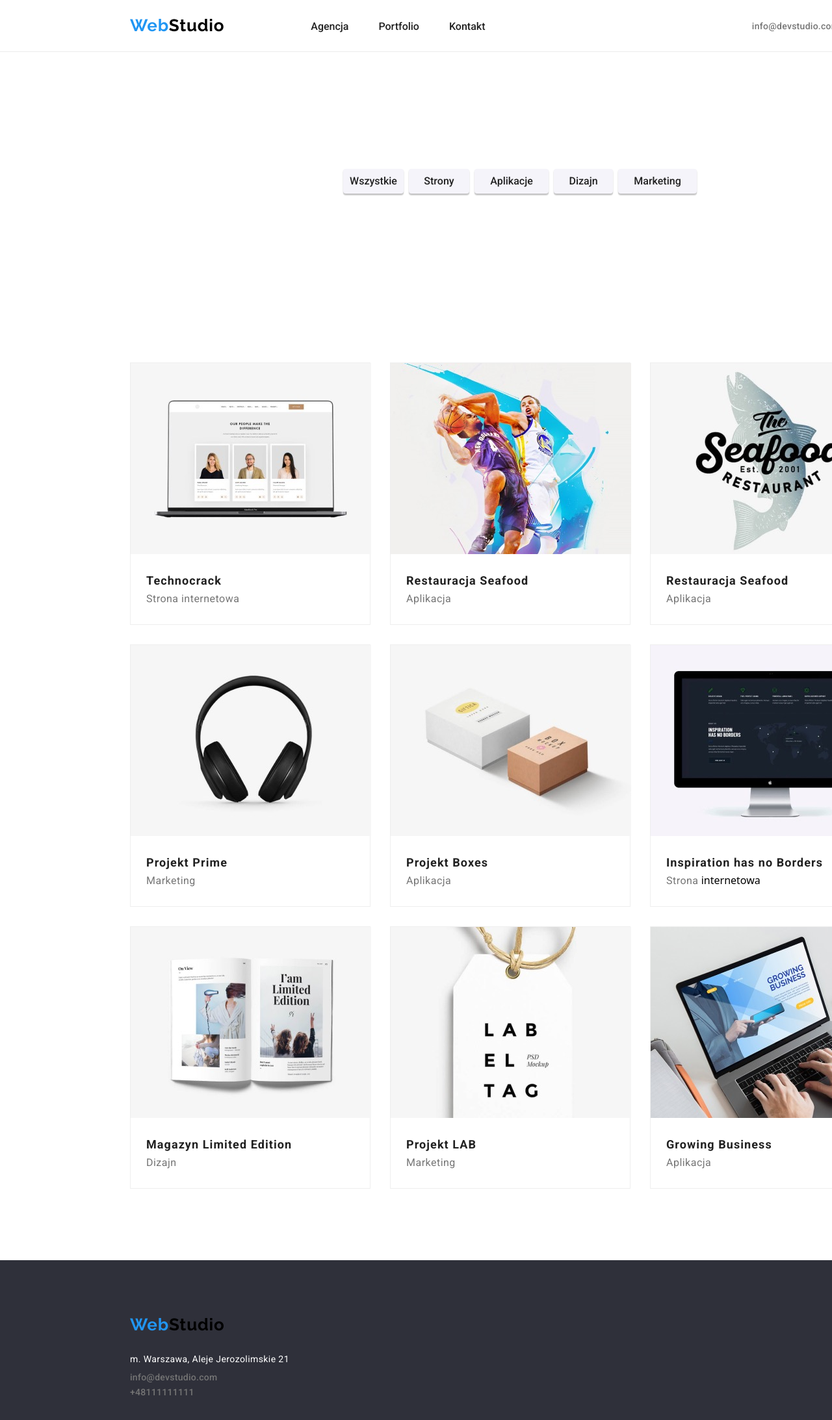
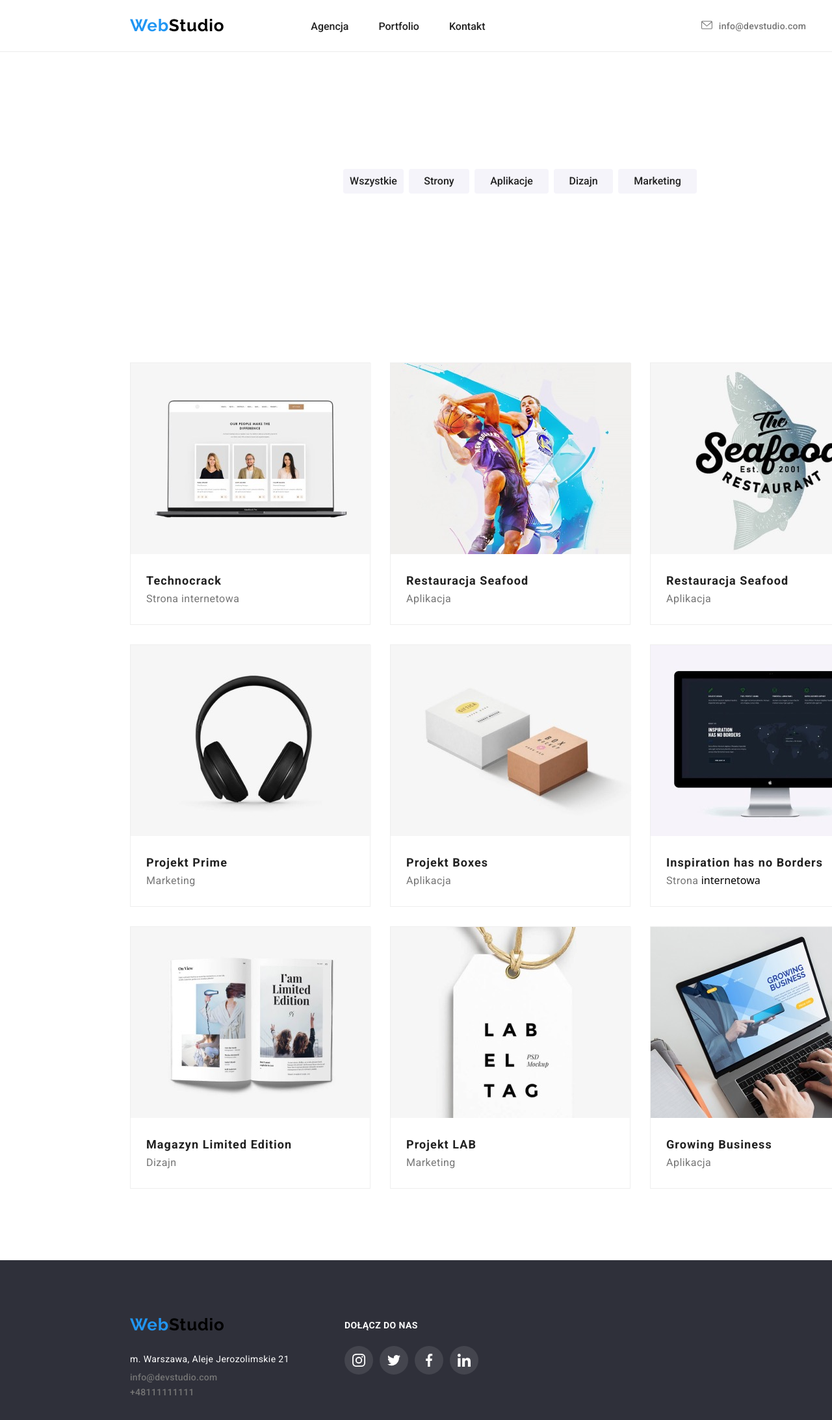
Before and after one commit to sylwesterszkucik/goit-markup-hw-04, a plain HTML site: page portfolio.html in a window 1280 px wide. Shown: the top 2186 px of the page at 65% size. Drawn offline with nearby package versions, Linux system fonts and the light colour scheme.

Commit message:
added focus hover effects to fillters, cards, icons

```diff
--- a/css/styles.css
+++ b/css/styles.css
@@ -318,8 +318,16 @@ figcaption.fig-caption {
   border: none;
   margin-bottom: 56px;
   border-radius: 4px;
+}
+.filters:hover {
   box-shadow: 0px 3px 1px rgba(0, 0, 0, 0.1), 0px 1px 2px rgba(0, 0, 0, 0.08),
     0px 2px 2px rgba(0, 0, 0, 0.12);
+  cursor: pointer;
+}
+.filters:focus {
+  box-shadow: 0px 3px 1px rgba(0, 0, 0, 0.1), 0px 1px 2px rgba(0, 0, 0, 0.08),
+    0px 2px 2px rgba(0, 0, 0, 0.12);
+  cursor: pointer;
 }
 .filterwszystkie {
   width: 93px;
@@ -374,6 +382,10 @@ figcaption.fig-caption {
   background: #ffffff;
   border: 1px solid #eeeeee;
   flex-basis: calc((100% - 2 * 30px) / 3);
+}
+.card:hover {
+  box-shadow: 0px 1px 1px rgba(0, 0, 0, 0.12), 0px 4px 4px rgba(0, 0, 0, 0.06),
+    1px 4px 6px rgba(0, 0, 0, 0.16);
 }
 figure {
   margin: 0;
--- a/portfolio.html
+++ b/portfolio.html
@@ -35,10 +35,27 @@
             </nav>
           </div>
           <div class="communicationbox">
-            <a class="communication" href="mailto:info@devstudio.com"
-              >info@devstudio.com</a
+            <a
+              class="hovercommunications mailmargin"
+              href="mailto:info@devstudio.com"
             >
-            <a class="communication" href="tel:+48111111111">+48111111111</a>
+              <svg width="17px" height="13px">
+                <use
+                  class="communicationiconsvg"
+                  href="./images/icons.svg#icon-envelope"
+                ></use>
+              </svg>
+              info@devstudio.com
+            </a>
+            <a class="hovercommunications" href="tel:+48111111111">
+              <svg width="11px" height="16px">
+                <use
+                  class="communicationiconsvg"
+                  href="./images/icons.svg#icon-smartphone"
+                ></use>
+              </svg>
+              +48111111111
+            </a>
           </div>
         </div>
       </div>
@@ -218,7 +235,7 @@
     <footer>
       <div class="backgroundbox">
         <address>
-          <div class="container">
+          <div class="container OrderOfFooter">
             <div class="footerstyles">
               <p>
                 <a class="logoblue footerlogo" href="index.html"
@@ -238,6 +255,31 @@
                 >+48111111111</a
               >
             </div>
+            <div class="footerStlesSocialMedia">
+              <a class="joinUsFooter">Dołącz do nas</a>
+              <div class="socialMediaIconsFooter">
+                <p class="iconCircleFooter">
+                  <svg width="20px" height="20px">
+                    <use href="./images/icons.svg#icon-instagram-2"></use>
+                  </svg>
+                </p>
+                <p class="iconCircleFooter">
+                  <svg width="20px" height="20px">
+                    <use href="./images/icons.svg#icon-twitter-1"></use>
+                  </svg>
+                </p>
+                <p class="iconCircleFooter">
+                  <svg width="20px" height="20px">
+                    <use href="./images/icons.svg#icon-facebook-1"></use>
+                  </svg>
+                </p>
+                <p class="iconCircleFooter">
+                  <svg width="20px" height="20px">
+                    <use href="./images/icons.svg#icon-linkedin-1"></use>
+                  </svg>
+                </p>
+              </div>
+            </div>
           </div>
         </address>
       </div>
```
Also changed, not shown: images/icons.svg.
